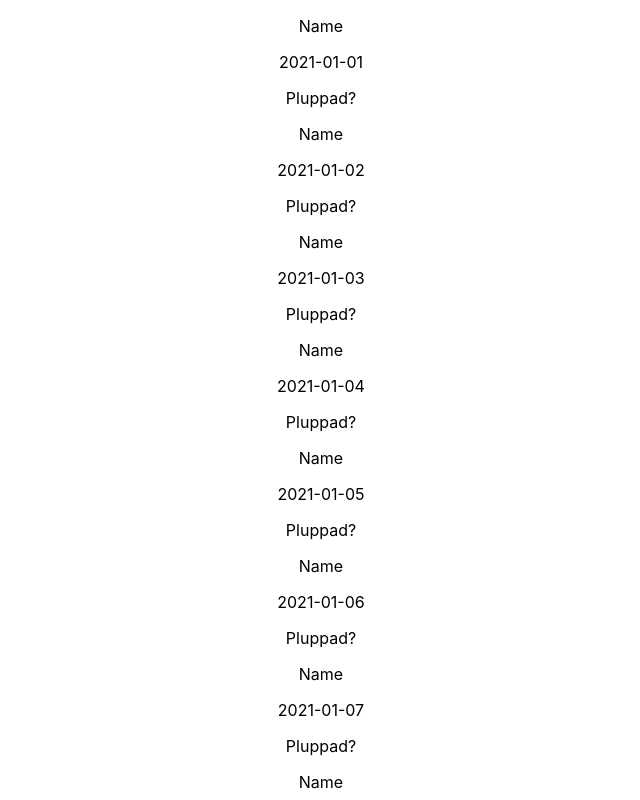
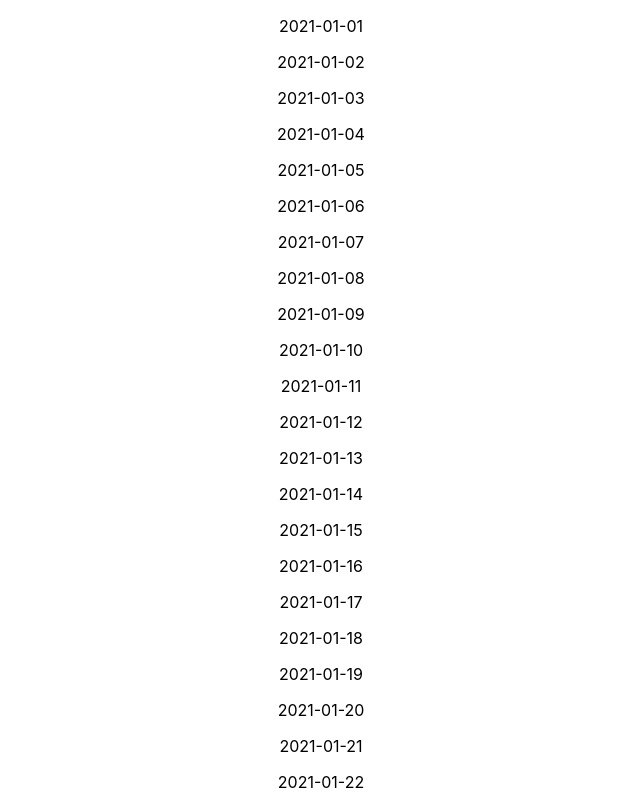
Before and after one commit to mickemicke/plupp-calendar, a React (Create React App) app: page / in a window 1280 px wide. Shown: the top 800 px of the page, without its empty margins (319-959 px from the left). Built offline with nearby package versions, Linux system fonts and the light colour scheme.

Commit message:
Add naive plupp matching

```diff
--- a/src/App.tsx
+++ b/src/App.tsx
@@ -1,20 +1,21 @@
-import logo from './logo.svg';
 import './App.css';
 import { useQuery } from '@apollo/client';
-import { GET_ACTIVITY } from './api/queries/getActivity';
+import { GET_ACTIVITY, GET_ACTIVITY_TYPE } from './api/queries/getActivity';
 import { createDaysList } from './helpers/createDaysList';
 import DateList from './pages/dateList/DateList';
 
 function App(): JSX.Element {
-  const { data } = useQuery(GET_ACTIVITY);
-  console.log(`data`, data);
+  const { data } = useQuery<GET_ACTIVITY_TYPE>(GET_ACTIVITY);
+
   const firstDayOfCurrentYear = new Date(new Date().getFullYear(), 0, 1);
   const lastDayOfCurrentYear = new Date(new Date().getFullYear(), 11, 31);
   const daysList = createDaysList(firstDayOfCurrentYear, lastDayOfCurrentYear);
-  console.log(`daysList`, daysList);
+
+  const activities = data ? data.activity : undefined;
+
   return (
     <div className="App">
-      <DateList dates={daysList} />
+      <DateList dates={daysList} activities={activities} />
     </div>
   );
 }
--- a/src/api/mocks/server.ts
+++ b/src/api/mocks/server.ts
@@ -8,8 +8,8 @@ export const mocks = [
     result: {
       data: {
         activity: [
-          { id: '1', name: 'Yoga', date: new Date('2021-10-22').toISOString() },
-          { id: '2', name: 'Running', date: new Date('2021-10-23').toISOString() },
+          { id: '1', name: 'Yoga', date: new Date('2021-01-01') },
+          { id: '2', name: 'Running', date: new Date('2021-01-04') },
         ],
       },
     },
--- a/src/pages/dateList/DateList.tsx
+++ b/src/pages/dateList/DateList.tsx
@@ -1,14 +1,25 @@
 import React from 'react';
+import { ActivityType } from '../../api/queries/getActivity';
 import DateListItem from './components/DateListItem';
 
-type DateListProps = { dates: string[] };
+type DateListProps = { activities?: ActivityType[]; dates: string[] };
 
-const DateList: React.FC<DateListProps> = (props): JSX.Element => (
-  <div>
-    {props.dates.map((date) => (
-      <DateListItem date={date} />
-    ))}
-  </div>
-);
+const DateList: React.FC<DateListProps> = (props): JSX.Element => {
+  const { activities = [] } = props;
+
+  const findActivity = (date: string) => {
+    const activityResult = activities.filter((activity) => activity.date.toLocaleDateString() === date);
+
+    return activityResult.length > 0 ? activityResult[0] : undefined;
+  };
+
+  return (
+    <div>
+      {props.dates.map((date) => (
+        <DateListItem date={date} activity={findActivity(date)} />
+      ))}
+    </div>
+  );
+};
 
 export default DateList;
--- a/src/pages/dateList/components/DateListItem.tsx
+++ b/src/pages/dateList/components/DateListItem.tsx
@@ -1,13 +1,24 @@
 import React from 'react';
+import { ActivityType } from '../../../api/queries/getActivity';
 
-type DateListItemProps = { date: string };
+type DateListItemProps = { activity?: ActivityType; date: string };
 
-const DateListItem: React.FC<DateListItemProps> = (props) => (
-  <div>
-    <p>Name</p>
-    <p>{props.date}</p>
-    <p>Pluppad?</p>
-  </div>
-);
+const DateListItem: React.FC<DateListItemProps> = (props) => {
+  return (
+    <>
+      {props.activity ? (
+        <div>
+          <p>Name</p>
+          <p>{props.date}</p>
+          <p>Pluppad!</p>
+        </div>
+      ) : (
+        <div>
+          <p>{props.date}</p>
+        </div>
+      )}
+    </>
+  );
+};
 
 export default DateListItem;
```
Also changed, not shown: src/api/queries/getActivity.ts (+10 -0 lines).
